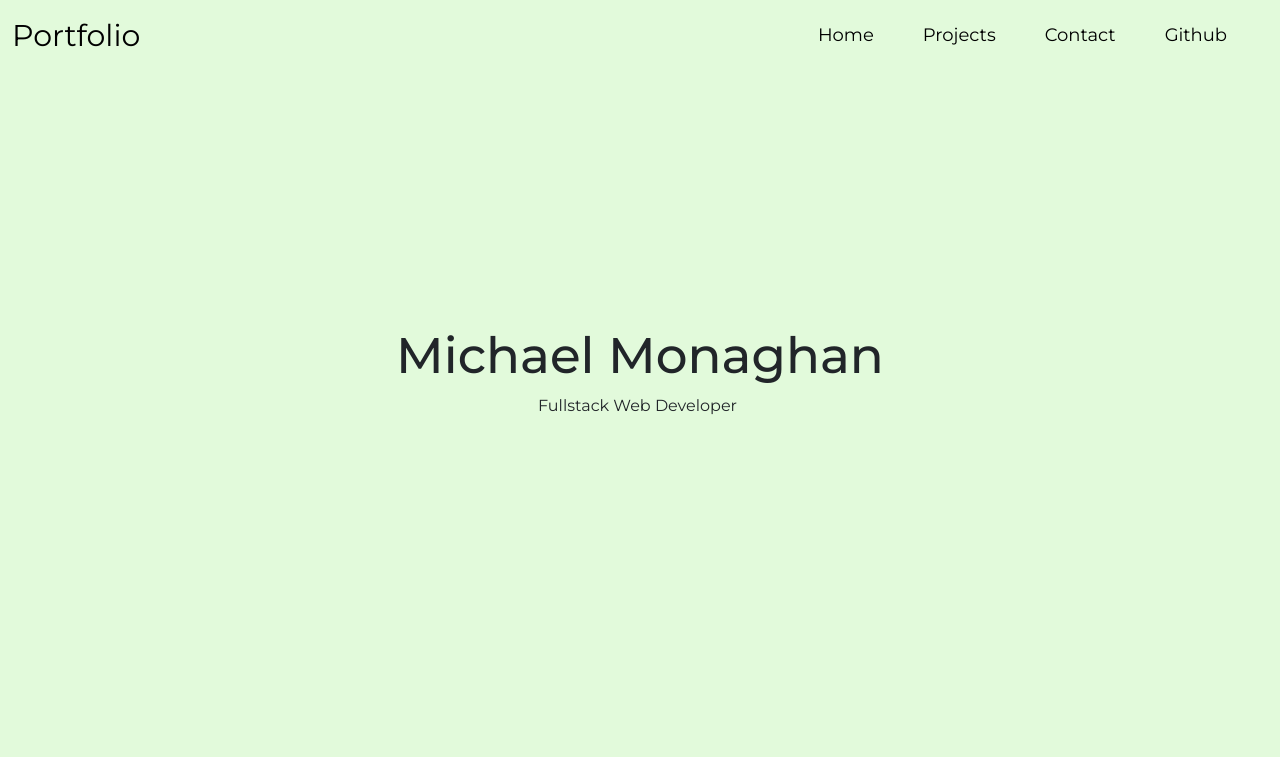
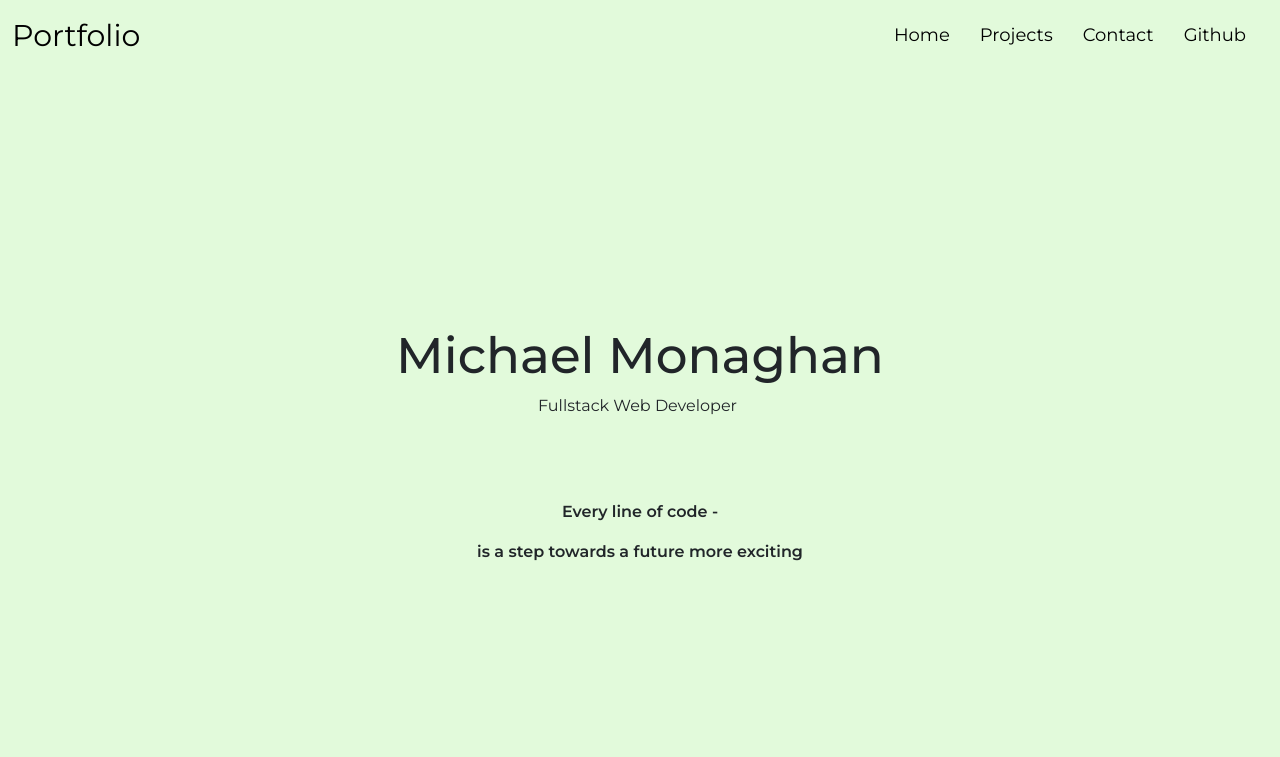
Before and after one commit to Zim40/New-portfolio, a website: page index.html in a window 1280 px wide. Both pictures are taken after a click on the link "Home". Shown: the top 757 px of the page. Drawn offline with nearby package versions, Linux system fonts and the light colour scheme.

Commit message:
fixed scatter text bug in landing intro

```diff
--- a/index.html
+++ b/index.html
@@ -88,9 +88,9 @@
 
     <footer class="footer">
       <span class="footer--span">
-        <p class="footer--text">Curater: Michael Monaghan</p>
+        <p class="footer--text">Michael Monaghan</p>
 
-        <p class="footer--text2">Made with ❤️</p>
+        <!-- <p class="footer--text2">Made with ❤️</p> -->
       </span>
     </footer>
     <script src="https://cdn.jsdelivr.net/npm/bootstrap@5.3.3/dist/js/bootstrap.bundle.min.js"></script>
--- a/projects.js
+++ b/projects.js
@@ -2,6 +2,7 @@ document.addEventListener("DOMContentLoaded", function () {
   displayProjects();
   displayLandingPage();
   displayText();
+  closeNavbar();
   // displayLandingPage();
   // displayFooter();
   // revealItems();
@@ -69,6 +70,20 @@ function revealItems() {
   });
 }
 
+function closeNavbar() {
+  const navItems = document.querySelectorAll(".nav-item");
+
+  navItems.forEach(function(navItem) {
+    navItem.addEventListener("click", function() {
+      const navbarCollapse = document.querySelector(".navbar-collapse");
+      if (navbarCollapse.classList.contains("show")) {
+        navbarCollapse.classList.remove("show");
+      }})
+  })
+
+
+}
+
 function displayProjects() {
   const container = document.getElementById("projects--container");
 
@@ -119,65 +134,33 @@ function displayProjects() {
   });
 }
 
-// function displayFooter() {
-//   const container = document.getElementById("footer");
-
-//   const div = document.createElement("div");
-//   div.classList.add("div--footer", "item");
-
-//   const span = document.createElement("span");
-//   span.classList.add("footer--span");
-
-//   const pTag1 = document.createElement("p");
-//   pTag1.classList.add("pTag1");
-//   pTag1.textContent = "Michael Monaghan";
-
-//   const pTag2 = document.createElement("p");
-//   pTag2.classList.add("pTag2");
-//   pTag2.textContent = "Made with ❤️";
-
-//   div.appendChild(span);
-//   div.appendChild(pTag1);
-//   div.appendChild(pTag2);
-
-//   container.append(div);
-//   if (isElementInViewport(div)) {
-//     div.classList.add("visible");
-//   }
-// }
 function displayText() {
   const container = document.getElementById("landing--container");
 
   const div = document.createElement("div");
-  div.classList.add("quote--container", "textLineHidden");
+  div.classList.add("quote--container");
 
   const textLine1 = document.createElement("p");
-  textLine1.classList.add("textLine1");
+  textLine1.classList.add("textLine1", "textLineHidden");
   textLine1.textContent = "Every line of code - ";
 
   const textLine2 = document.createElement("p");
   textLine2.classList.add("textLine2", "textLineHidden");
   textLine2.textContent = "is a step towards a future more exciting";
-
+  div.appendChild(textLine1);
+  div.appendChild(textLine2);
   container.append(div);
 
   function scatterText() {
-    if (textLine1) {
-      setTimeout(function () {
-        div.appendChild(textLine1);
-        div.classList.add("textLineVisible");
-        // textLine1.classList.remove("textLineHidden");
-      }, 3000);
-    }
+    setTimeout(function () {
+      textLine1.classList.add("textLineVisible");
+    }, 3000);
 
-    if (textLine2) {
-      setTimeout(function () {
-        div.appendChild(textLine2);
-        textLine2.classList.add("textLineVisible");
-        // div.classList.remove("textLineHidden")
-      }, 4500);
-    }
+    setTimeout(function () {
+      textLine2.classList.add("textLineVisible");
+    }, 4000);
 
+    // div.classList.add("textLineVisible");
   }
   scatterText();
 }
--- a/styles/style.css
+++ b/styles/style.css
@@ -26,15 +26,19 @@ div#navbarSupportedContent {
   font-size: 18px;
 }
 li.nav-item {
-  margin-right: 33px;
+  margin-right: 14px;
 }
-a.nav-link.active:hover {
+/* a.nav-link.active:hover {
   font-weight: 500;
   color: var(--main-color);
+  transition: background-color 0.2s;
+  transform: none;
   background-color: var(--dark-color);
   border-radius: 10px;
   box-sizing: border-box;
-}
+  -webkit-backface-visibility: hidden;
+} */
+
 /* --------------------------------------- */
 
 /* FOOTER CSS */
@@ -53,10 +57,18 @@ a.nav-link.active:hover {
 span.footer--span {
   display: flex;
   align-items: center;
-  justify-content: space-between;
+  justify-content: center;
   padding: 10px;
+  margin: 0;
   font-weight: 600;
   width: 100%;
+  color: var(--light-green);
+  background-color: var(--dark-color);
+}
+p.footer--text {
+  margin: 0;
+  padding: 0;
+  letter-spacing: 5px;
 }
 /* --------------------------------------- */
 
@@ -194,7 +206,7 @@ p.p--landing {
   font-weight: 500;
   width: 360px;
 }
-.quote--container.textLineVisible {
+.quote--container{
   display: flex;
   align-items: center;
   justify-content: center;
@@ -219,6 +231,7 @@ ul.navbar-nav.ms-auto.mb-2.mb-lg-0 {
   text-align: end;
   /* background-color: blue; */
   width: 50%;
+  font-weight: 600;
 }
 nav.navbar.navbar-expand-lg.fixed-top {
   padding: 0;
@@ -279,3 +292,12 @@ h1.works--title {
   margin: 6px;
   text-decoration:underline;
 }
+.quote--container{
+  display: flex;
+  align-items: center;
+  justify-content: center;
+  flex-direction: column;
+  position: relative;
+  bottom: 260px;
+  font-weight: 600;
+}
```
